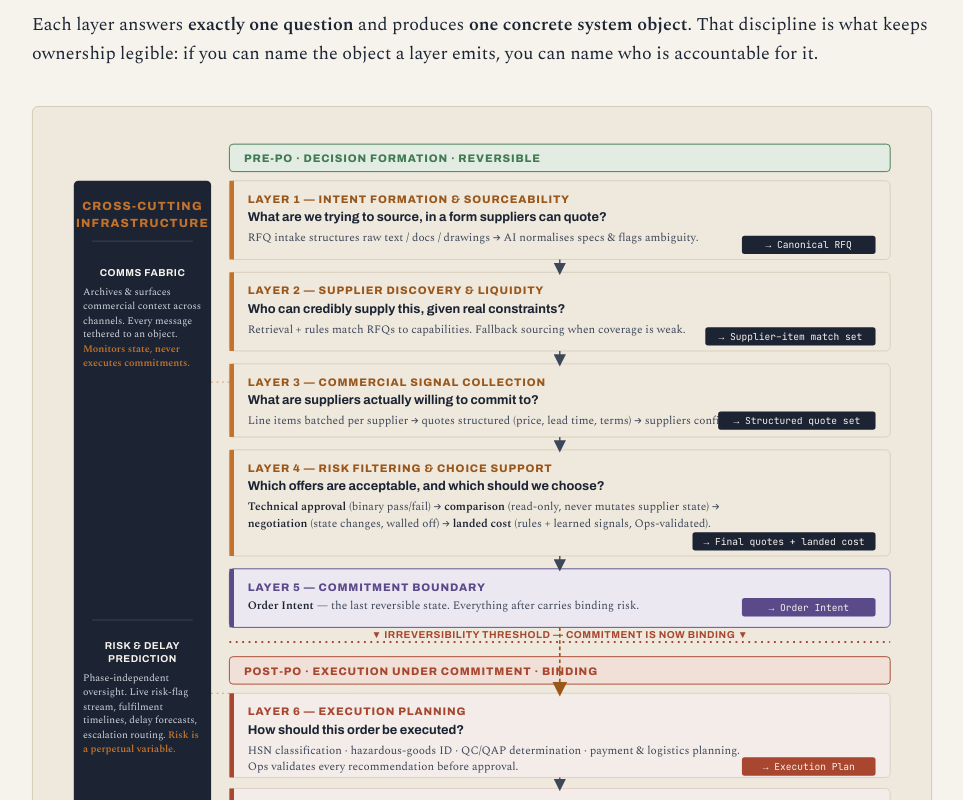
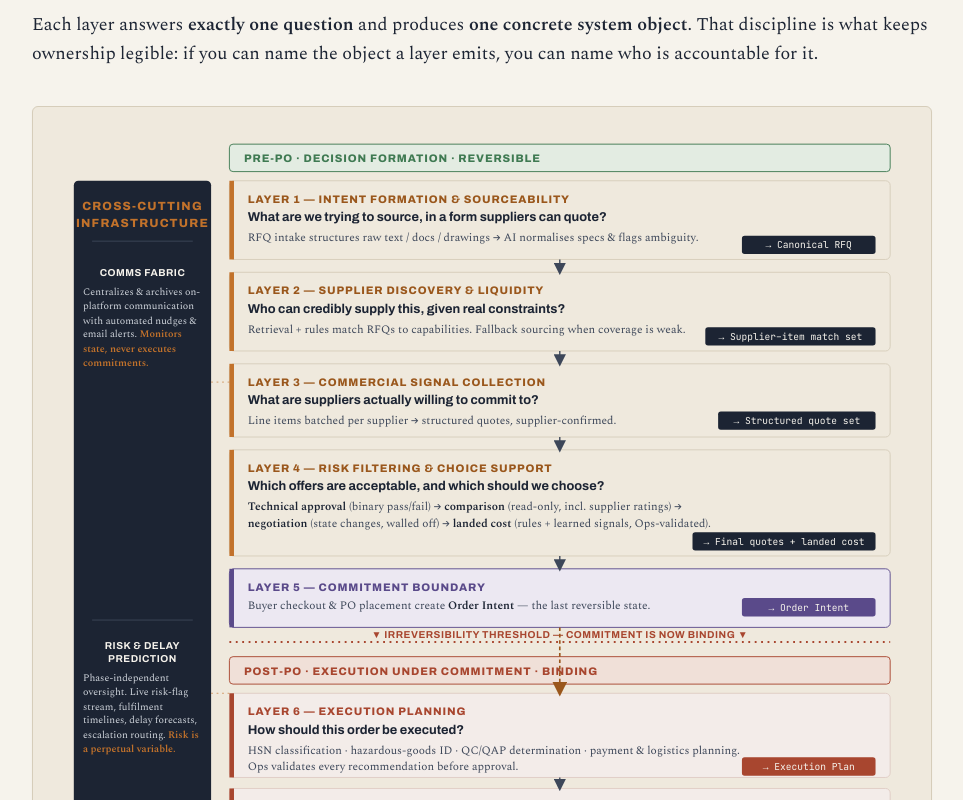
Before and after one commit to DS-v/portfolio, a plain HTML site: page artifact-2-system-design.html in a window 1280 px wide. Shown: the part 1980-2780 px from the top of the page, without its empty margins (158-1121 px from the left). Drawn offline with nearby package versions, Linux system fonts and the light colour scheme.

Commit message:
Apply missed review edits inside SVG diagrams and footers
The previous pass updated prose but missed changes that live inside the
SVG diagrams and a few footers:

- Artifact 2 L3 map (Fig 2): reframe Comms Fabric rail (on-platform
  centralize/archive, nudges + email alerts; drop "every message tethered
  to an object"); add "buyer checkout & PO placement" to Layer 5; add
  supplier ratings to Layer 4 comparison; add location-based tracking to
  Layer 9; capitalize Layer 8 stage names (Seller Execution, QC Validation,
  Packing Validation, Document Validation, Buyer Dispatch Approval); shorten
  Layer 3 and Layer 9 descriptions so text no longer overlaps output badges.
- Artifact 3: remove footer summary paragraph.
- Artifact 4: remove now-dead .hero-img CSS rule.
- Artifact 5: remove footer pre-publish-checks note.

Co-Authored-By: Claude Opus 4.8 <noreply@anthropic.com>

```diff
--- a/artifact-2-system-design.html
+++ b/artifact-2-system-design.html
@@ -373,7 +373,7 @@
         <text x="89" y="184" text-anchor="middle" class="xt" fill="#f6f3ec">Comms Fabric</text>
         <foreignObject x="24" y="194" width="130" height="120">
           <div xmlns="http://www.w3.org/1999/xhtml" style="font-family:Spectral,serif;font-size:11px;color:#cfd4db;line-height:1.4;">
-            Archives &amp; surfaces commercial context across channels. Every message tethered to an object. <b style="color:#c2722b;">Monitors state, never executes commitments.</b>
+            Centralizes &amp; archives on-platform communication with automated nudges &amp; email alerts. <b style="color:#c2722b;">Monitors state, never executes commitments.</b>
           </div>
         </foreignObject>
         <line x1="34" y1="560" x2="144" y2="560" stroke="#3d4759"/>
@@ -416,7 +416,7 @@
           <rect x="184" y="280" width="5" height="80" fill="#c2722b"/>
           <text x="204" y="304" class="ln" fill="#9a571c">Layer 3 — Commercial Signal Collection</text>
           <text x="204" y="324" class="lq">What are suppliers actually willing to commit to?</text>
-          <text x="204" y="346" class="lt">Line items batched per supplier → quotes structured (price, lead time, terms) → suppliers confirm.</text>
+          <text x="204" y="346" class="lt">Line items batched per supplier → structured quotes, supplier-confirmed.</text>
           <rect x="718" y="332" width="172" height="20" rx="3" fill="#1c2433"/>
           <text x="804" y="346" text-anchor="middle" class="ob">→ Structured quote set</text>
         </g>
@@ -426,7 +426,7 @@
           <rect x="184" y="374" width="5" height="116" fill="#c2722b"/>
           <text x="204" y="398" class="ln" fill="#9a571c">Layer 4 — Risk Filtering &amp; Choice Support</text>
           <text x="204" y="418" class="lq">Which offers are acceptable, and which should we choose?</text>
-          <text x="204" y="440" class="lt"><tspan font-weight="700" fill="#1c2433">Technical approval</tspan> (binary pass/fail) → <tspan font-weight="700" fill="#1c2433">comparison</tspan> (read-only, never mutates supplier state) →</text>
+          <text x="204" y="440" class="lt"><tspan font-weight="700" fill="#1c2433">Technical approval</tspan> (binary pass/fail) → <tspan font-weight="700" fill="#1c2433">comparison</tspan> (read-only, incl. supplier ratings) →</text>
           <text x="204" y="458" class="lt"><tspan font-weight="700" fill="#1c2433">negotiation</tspan> (state changes, walled off) → <tspan font-weight="700" fill="#1c2433">landed cost</tspan> (rules + learned signals, Ops-validated).</text>
           <rect x="690" y="464" width="200" height="20" rx="3" fill="#1c2433"/>
           <text x="790" y="478" text-anchor="middle" class="ob">→ Final quotes + landed cost</text>
@@ -436,7 +436,7 @@
           <rect x="184" y="504" width="722" height="64" rx="5" fill="#ece8f2" stroke="#5a4a8a"/>
           <rect x="184" y="504" width="5" height="64" fill="#5a4a8a"/>
           <text x="204" y="528" class="ln" fill="#5a4a8a">Layer 5 — Commitment Boundary</text>
-          <text x="204" y="548" class="lt"><tspan font-weight="700" fill="#1c2433">Order Intent</tspan> — the last reversible state. Everything after carries binding risk.</text>
+          <text x="204" y="548" class="lt">Buyer checkout &amp; PO placement create <tspan font-weight="700" fill="#1c2433">Order Intent</tspan> — the last reversible state.</text>
           <rect x="744" y="536" width="146" height="20" rx="3" fill="#5a4a8a"/>
           <text x="817" y="550" text-anchor="middle" class="ob">→ Order Intent</text>
         </g>
@@ -477,9 +477,9 @@
           <rect x="184" y="848" width="5" height="128" fill="#a8462f"/>
           <text x="204" y="872" class="ln" fill="#a8462f">Layer 8 — Shipment Readiness</text>
           <text x="204" y="892" class="lq">Is this shipment ready to move? (the strongest trust boundary)</text>
-          <text x="204" y="914" class="lt"><tspan font-weight="700" fill="#1c2433">Seller execution</tspan> → <tspan font-weight="700" fill="#1c2433">QC validation</tspan> (AI visual inspection: quantity, defects, labelling) →</text>
-          <text x="204" y="932" class="lt"><tspan font-weight="700" fill="#1c2433">packing validation</tspan> → <tspan font-weight="700" fill="#1c2433">document validation</tspan> (invoice, packing list, e-way bill) →</text>
-          <text x="204" y="950" class="lt"><tspan font-weight="700" fill="#1c2433">buyer dispatch approval</tspan>. Ops validates each gate; third parties loop in as needed.</text>
+          <text x="204" y="914" class="lt"><tspan font-weight="700" fill="#1c2433">Seller Execution</tspan> → <tspan font-weight="700" fill="#1c2433">QC Validation</tspan> (AI visual inspection: quantity, defects, labelling) →</text>
+          <text x="204" y="932" class="lt"><tspan font-weight="700" fill="#1c2433">Packing Validation</tspan> → <tspan font-weight="700" fill="#1c2433">Document Validation</tspan> (invoice, packing list, e-way bill) →</text>
+          <text x="204" y="950" class="lt"><tspan font-weight="700" fill="#1c2433">Buyer Dispatch Approval</tspan>. Ops validates each gate; third parties loop in as needed.</text>
           <rect x="730" y="922" width="160" height="20" rx="3" fill="#a8462f"/>
           <text x="810" y="936" text-anchor="middle" class="ob">→ Dispatch Approval</text>
         </g>
@@ -489,7 +489,7 @@
           <rect x="184" y="988" width="5" height="80" fill="#a8462f"/>
           <text x="204" y="1012" class="ln" fill="#a8462f">Layer 9 — Logistics Orchestration &amp; Visibility</text>
           <text x="204" y="1032" class="lq">How should cargo move, and how do stakeholders stay informed?</text>
-          <text x="204" y="1054" class="lt">Domestic consolidation · freight forwarding · customs coordination · cargo tracking.</text>
+          <text x="204" y="1054" class="lt">Consolidation · freight forwarding · customs · location-based cargo tracking.</text>
           <rect x="744" y="1012" width="146" height="20" rx="3" fill="#a8462f"/>
           <text x="817" y="1026" text-anchor="middle" class="ob">→ Shipment State</text>
         </g>
```
Also changed, not shown: artifact-3-ai-matching.html (+0 -1 lines), artifact-4-decision-tradeoffs.html (+0 -6 lines), artifact-5-granola-teardown.html (+1 -2 lines).
